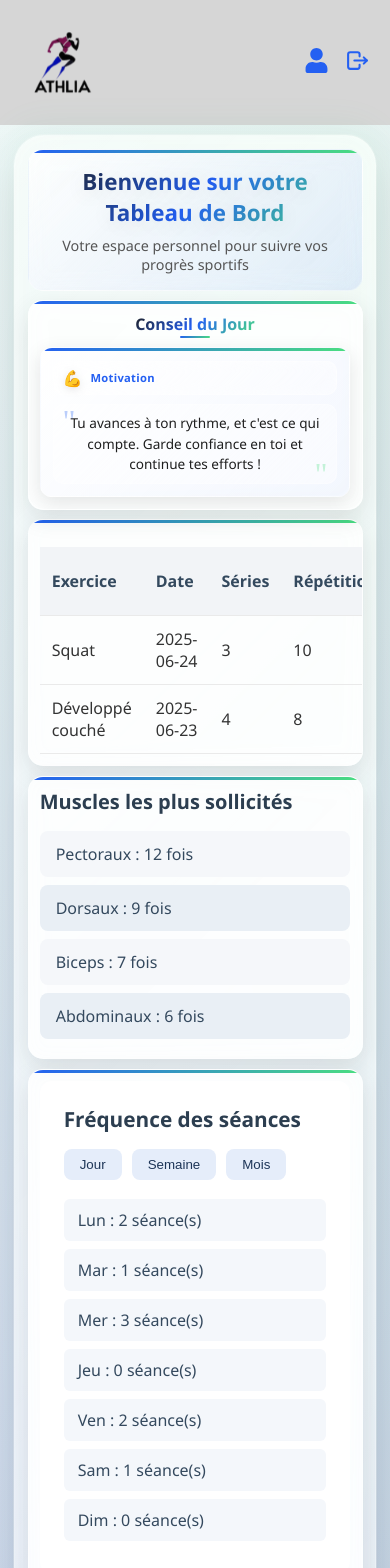
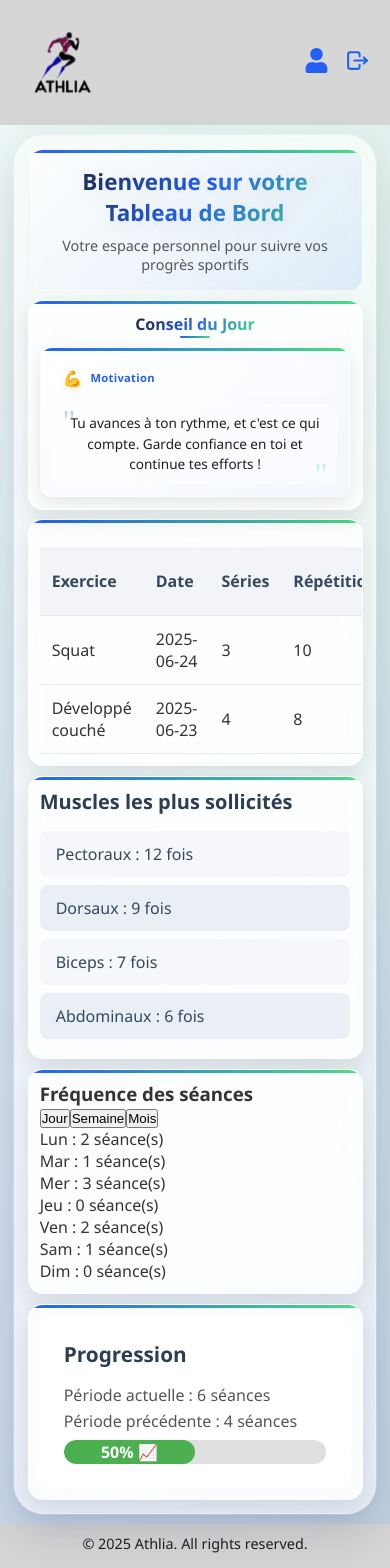
Before and after one commit to HLS-976/athlia-project, a React (Vite) app in the folder frontend/: page /dashboard in a window 390 px wide. Shown: the top 1568 px of the page. Built offline with nearby package versions, Linux system fonts and the light colour scheme; no server answers; sample sign-in values are in the browser's storage.

Commit message:
Refactor ExercisesFrequency.css to enhance styling and responsiveness; update class names, add new hover effects, and implement a gradient background for improved visual appeal.

```diff
--- a/frontend/src/Pages/Dashboard/ExercisesFrequency.css
+++ b/frontend/src/Pages/Dashboard/ExercisesFrequency.css
@@ -1,49 +1,182 @@
-.workout-frequency {
-  background: #ffffff;
-  padding: 1.5rem;
-  border-radius: 12px;
-  max-width: 500px;
-  margin-bottom: 2rem;
+.exercise-frequency {
+  width: 100%;
+  height: 100%;
+  display: flex;
+  flex-direction: column;
+  gap: 1rem;
 }
 
-.workout-frequency h3 {
-  font-size: 1.3rem;
-  color: #2c3e50;
-  margin-bottom: 1rem;
+.exercise-frequency::before {
+  content: '📈';
+  font-size: 1.5rem;
+  text-align: center;
+  margin-bottom: 0.3rem;
+  filter: drop-shadow(0 2px 4px var(--shadow));
 }
 
-.workout-frequency ul {
-  list-style: none;
-  padding: 0;
+.exercise-frequency h3 {
+  font-size: 1.2rem;
+  font-weight: 700;
   margin: 0;
+  text-align: center;
+  background: var(--gradient-text);
+  -webkit-background-clip: text;
+  -webkit-text-fill-color: transparent;
+  background-clip: text;
+  position: relative;
+  display: inline-block;
+  align-self: center;
 }
 
-.workout-frequency li {
-  padding: 10px 14px;
-  margin-bottom: 8px;
-  background-color: #f4f7fb;
-  border-radius: 6px;
-  font-weight: 500;
-  color: #34495e;
+.exercise-frequency h3::after {
+  content: '';
+  position: absolute;
+  bottom: -3px;
+  left: 50%;
+  transform: translateX(-50%);
+  width: 30px;
+  height: 2px;
+  background: var(--gradient);
+  border-radius: 1px;
 }
 
-.range-buttons {
-  display: flex;
-  gap: 10px;
-  margin-bottom: 1.2rem;
+.frequency-chart {
+  background: linear-gradient(135deg, rgba(255, 255, 255, 0.9) 0%, rgba(36, 96, 242, 0.05) 100%);
+  border-radius: 12px;
+  padding: 1.2rem;
+  border: 1px solid var(--white-trans);
+  backdrop-filter: blur(10px);
+  box-shadow: 0 6px 20px var(--shadow);
+  transition: var(--transition);
+  position: relative;
+  overflow: hidden;
+  flex: 1;
 }
 
-.range-buttons button {
-  padding: 8px 16px;
-  background-color: #e5edfa;
-  color: #1d3557;
-  border: none;
-  border-radius: 8px;
-  font-weight: 500;
-  cursor: pointer;
-  transition: background-color 0.2s ease;
+.frequency-chart::before {
+  content: '';
+  position: absolute;
+  top: 0;
+  left: 0;
+  right: 0;
+  height: 3px;
+  background: var(--gradient);
+  border-radius: 12px 12px 0 0;
 }
 
-.range-buttons button:hover {
-  background-color: #d0dff4;
+.frequency-chart:hover {
+  transform: translateY(-2px);
+  box-shadow: 0 10px 25px rgba(36, 96, 242, 0.15);
+  background: linear-gradient(135deg, rgba(255, 255, 255, 0.95) 0%, rgba(36, 96, 242, 0.08) 100%);
 }
+
+.frequency-item {
+  display: flex;
+  justify-content: space-between;
+  align-items: center;
+  padding: 0.6rem;
+  margin-bottom: 0.6rem;
+  background: rgba(255, 255, 255, 0.6);
+  border-radius: 10px;
+  border: 1px solid var(--white-trans);
+  backdrop-filter: blur(5px);
+  transition: var(--transition);
+}
+
+.frequency-item:last-child {
+  margin-bottom: 0;
+}
+
+.frequency-item:hover {
+  transform: translateX(3px);
+  background: rgba(255, 255, 255, 0.8);
+  box-shadow: 0 3px 10px rgba(36, 96, 242, 0.1);
+}
+
+.frequency-day {
+  font-weight: 600;
+  color: var(--dark);
+  font-size: 0.9rem;
+}
+
+.frequency-count {
+  background: var(--gradient);
+  color: white;
+  padding: 0.3rem 0.6rem;
+  border-radius: 15px;
+  font-weight: 600;
+  font-size: 0.8rem;
+  box-shadow: 0 3px 8px var(--shadow-blue);
+  min-width: 40px;
+  text-align: center;
+}
+
+.frequency-count.high {
+  background: linear-gradient(135deg, #10b981 0%, #059669 100%);
+  box-shadow: 0 3px 8px rgba(16, 185, 129, 0.3);
+}
+
+.frequency-count.medium {
+  background: linear-gradient(135deg, #f59e0b 0%, #d97706 100%);
+  box-shadow: 0 3px 8px rgba(245, 158, 11, 0.3);
+}
+
+.frequency-count.low {
+  background: linear-gradient(135deg, #ef4444 0%, #dc2626 100%);
+  box-shadow: 0 3px 8px rgba(239, 68, 68, 0.3);
+}
+
+/* Responsive */
+@media (max-width: 768px) {
+  .exercise-frequency {
+    gap: 0.8rem;
+  }
+
+  .exercise-frequency h3 {
+    font-size: 1.1rem;
+  }
+
+  .frequency-chart {
+    padding: 1rem;
+  }
+
+  .frequency-item {
+    padding: 0.5rem;
+    margin-bottom: 0.5rem;
+  }
+
+  .frequency-day {
+    font-size: 0.8rem;
+  }
+
+  .frequency-count {
+    padding: 0.25rem 0.5rem;
+    font-size: 0.75rem;
+    min-width: 35px;
+  }
+}
+
+@media (max-width: 480px) {
+  .exercise-frequency h3 {
+    font-size: 1rem;
+  }
+
+  .frequency-chart {
+    padding: 0.8rem;
+  }
+
+  .frequency-item {
+    padding: 0.4rem;
+    margin-bottom: 0.4rem;
+  }
+
+  .frequency-day {
+    font-size: 0.75rem;
+  }
+
+  .frequency-count {
+    padding: 0.2rem 0.4rem;
+    font-size: 0.7rem;
+    min-width: 30px;
+  }
+}
```
